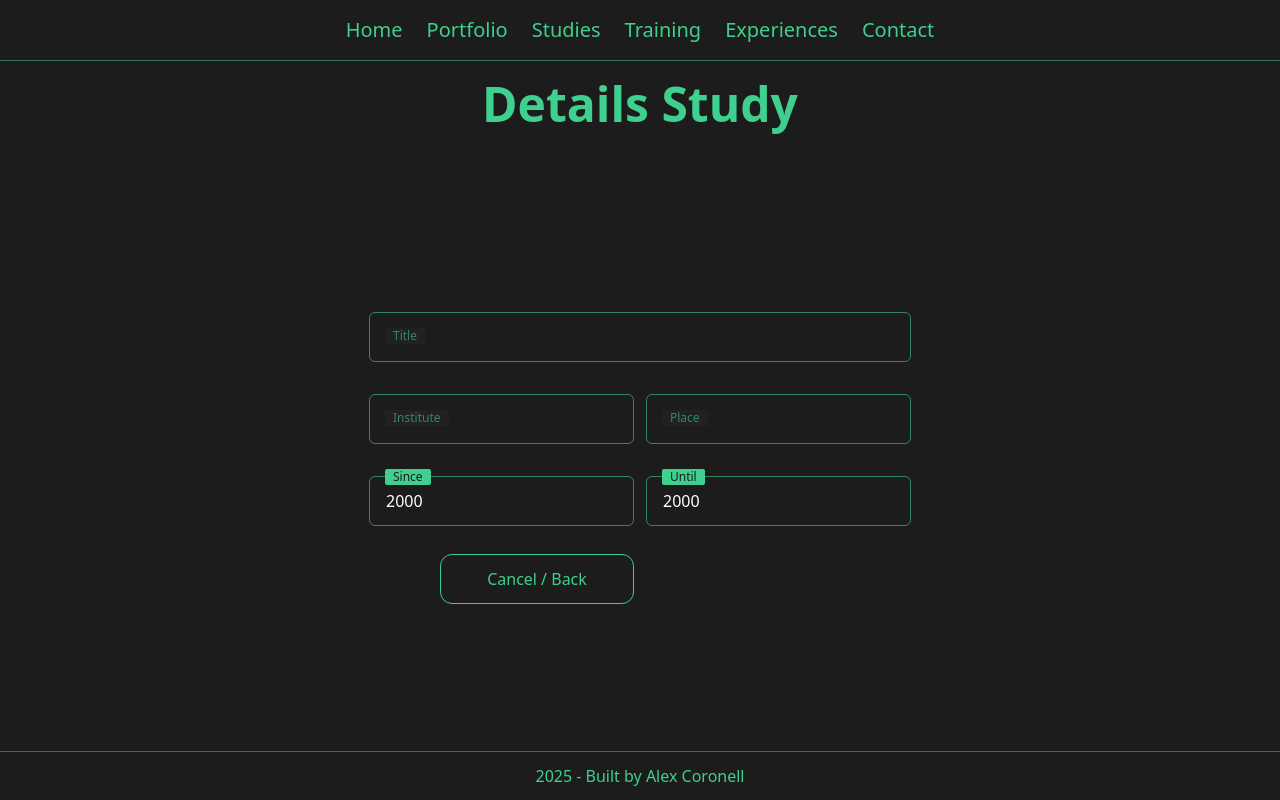
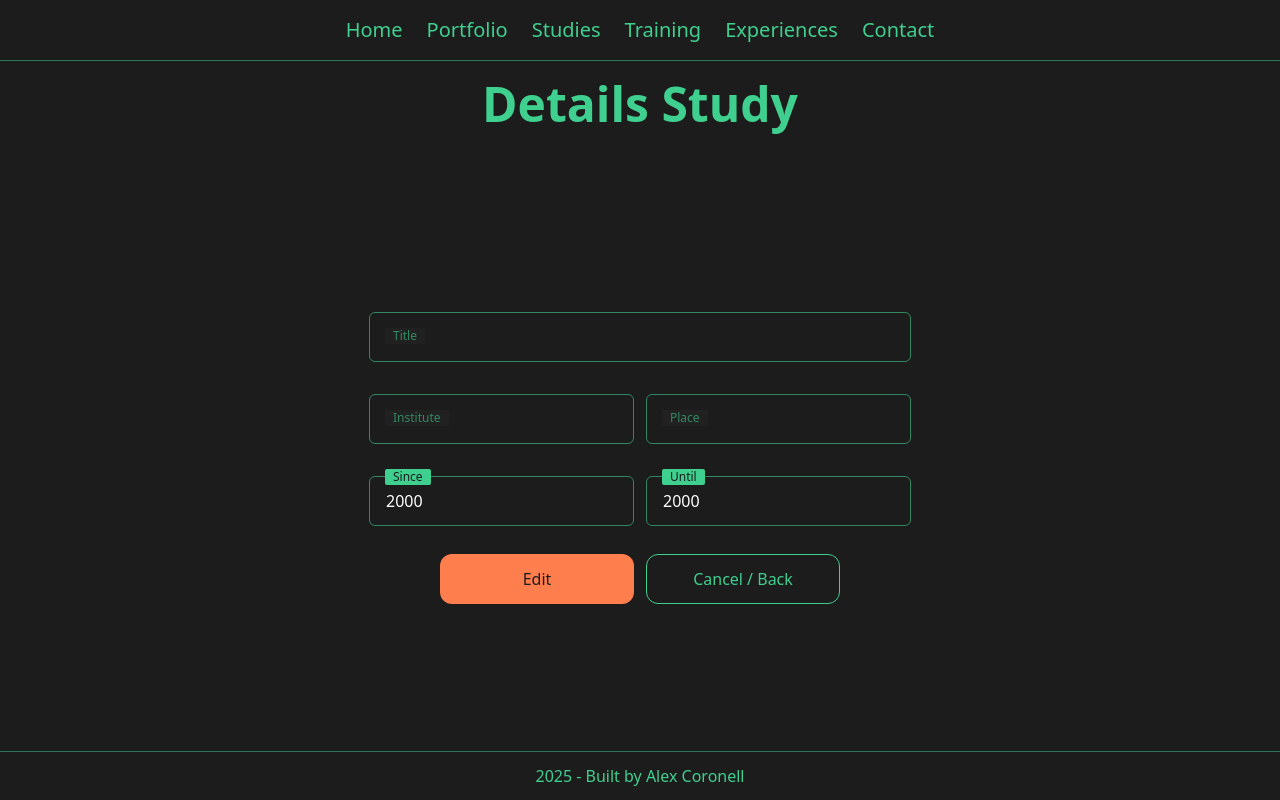
Before and after one commit to alexcoronell/resume-online-next-supabase, a Next.js app: page /admin/studies/details/1 in a window 1280 px wide. Built offline with nearby package versions, Linux system fonts and the light colour scheme; no server answers; the database is empty.

Commit message:
Buttons basic login in studies form

```diff
--- a/components/admin/forms/StudyForm.tsx
+++ b/components/admin/forms/StudyForm.tsx
@@ -44,7 +44,6 @@ export function StudyForm({ _id = null }: StudyFormProps) {
   const [statusForm, setStatusForm] = useState<StatusForm>('create');
 
   useEffect(() => {
-    console.log(_id);
     if (_id) {
       setId(_id);
       setStatusForm('details');
@@ -162,6 +161,7 @@ export function StudyForm({ _id = null }: StudyFormProps) {
             onBlur={handleBlur}
             requestStatus={requestStatus}
             validField={!errors.title}
+            readonly={statusForm === 'details'}
           />
           <Input
             placeholder='Institute'
@@ -174,6 +174,7 @@ export function StudyForm({ _id = null }: StudyFormProps) {
             onBlur={handleBlur}
             requestStatus={requestStatus}
             validField={!errors.institute}
+            readonly={statusForm === 'details'}
           />
           <Input
             placeholder='Place'
@@ -186,6 +187,7 @@ export function StudyForm({ _id = null }: StudyFormProps) {
             onBlur={handleBlur}
             requestStatus={requestStatus}
             validField={!errors.place}
+            readonly={statusForm === 'details'}
           />
           <Input
             placeholder='Since'
@@ -198,6 +200,7 @@ export function StudyForm({ _id = null }: StudyFormProps) {
             onBlur={handleBlur}
             requestStatus={requestStatus}
             validField={!errors.since}
+            readonly={statusForm === 'details'}
           />
           <Input
             placeholder='Until'
@@ -210,17 +213,38 @@ export function StudyForm({ _id = null }: StudyFormProps) {
             onBlur={handleBlur}
             requestStatus={requestStatus}
             validField={!errors.until}
+            readonly={statusForm === 'details'}
           />
           <div className='col-span-2 grid-cols-2 grid gap-3 w-full max-w-[400px] mx-auto'>
-            {
-              statusForm !== 'details' && (
-                <ButtonSubmit
-                  title={titleButton}
-                  requestStatus={requestStatus}
-                />
-              )
-            }
-            <ButtonLight title='Cancel / Back' onClick={() => router.back()} />
+            {statusForm !== 'details' && (
+              <ButtonSubmit title={titleButton} requestStatus={requestStatus} />
+            )}
+            {statusForm === 'details' && (
+              <ButtonSecondary
+                title='Edit'
+                onClick={() => {
+                  setStatusForm('edit');
+                  setTitlePage('Edit Study');
+                  setTitleButton('Update');
+                }}
+              />
+            )}
+            {statusForm !== 'edit' && (
+              <ButtonLight
+                title='Cancel / Back'
+                onClick={() => router.back()}
+              />
+            )}
+            {statusForm === 'edit' && (
+              <ButtonLight
+                title='Cancel'
+                onClick={() => {
+                  setStatusForm('details');
+                  setTitlePage('Details Study');
+                  setTitleButton('Edit');
+                }}
+              />
+            )}
           </div>
         </form>
       </div>
--- a/components/ui/form/Input.tsx
+++ b/components/ui/form/Input.tsx
@@ -17,6 +17,7 @@ interface FormViewProps {
   onBlur?: (e: FocusEvent<HTMLInputElement>) => void;
   requestStatus: RequestStatus;
   validField: boolean;
+  readonly?: boolean;
 }
 
 export function Input({
@@ -31,6 +32,7 @@ export function Input({
   onBlur,
   requestStatus,
   validField = true,
+  readonly = false,
 }: FormViewProps) {
   return (
     <div className={`${styles.formgroup} ${classes}`.trim()}>
@@ -45,6 +47,7 @@ export function Input({
           onChange={onChange}
           onBlur={onBlur || onChange}
           disabled={requestStatus === 'loading'}
+          readOnly={readonly}
         />
         <span>{placeholder}</span>
       </label>
```
